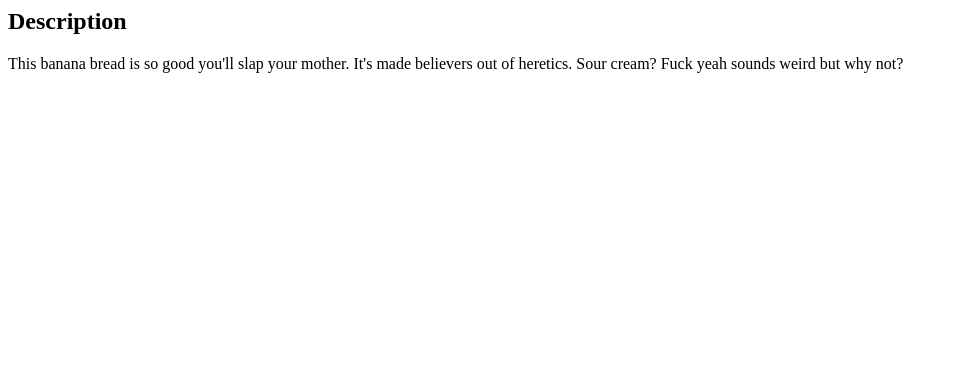
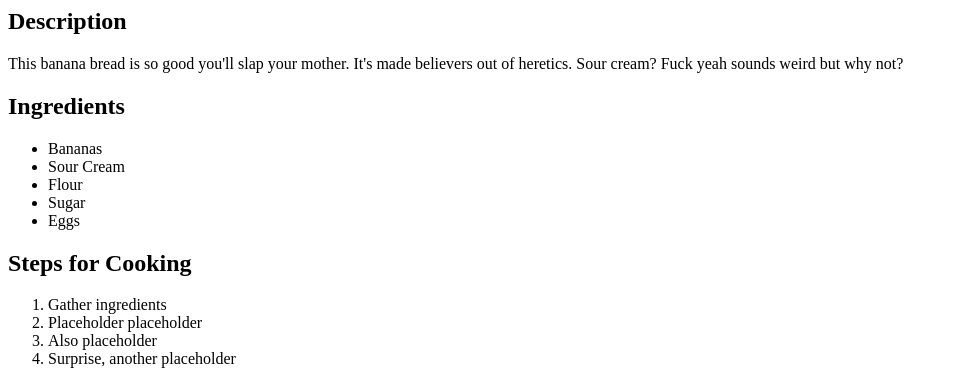
Before and after one commit to nickmanella/odin-recipes, a plain HTML site: page recipes/munchkinBread.html in a window 1280 px wide. Shown: the part 412-800 px from the top of the page, without its empty margins (0-958 px from the left). Drawn offline with Linux system fonts and the light colour scheme.

Commit message:
Add ordered and unordered list
Add ordered list for instructions, unordered list for ingredients.

```diff
--- a/recipes/munchkinBread.html
+++ b/recipes/munchkinBread.html
@@ -14,6 +14,21 @@
         <p>This banana bread is so good you'll slap your mother. It's made believers out of heretics. Sour cream? Fuck yeah sounds weird but why not?</p>
         <p></p>
         <p></p>
-
+        <h2>Ingredients</h2>
+        <ul>
+            <li>Bananas</li>
+            <li>Sour Cream</li>
+            <li>Flour</li>
+            <li>Sugar</li>
+            <li>Eggs</li>
+        </ul>
+        <p></p>
+        <h2>Steps for Cooking</h2>
+        <ol>
+            <li>Gather ingredients</li>
+            <li>Placeholder placeholder</li>
+            <li>Also placeholder</li>
+            <li>Surprise, another placeholder</li>
+        </ol>
     </body>
 </html>
```
